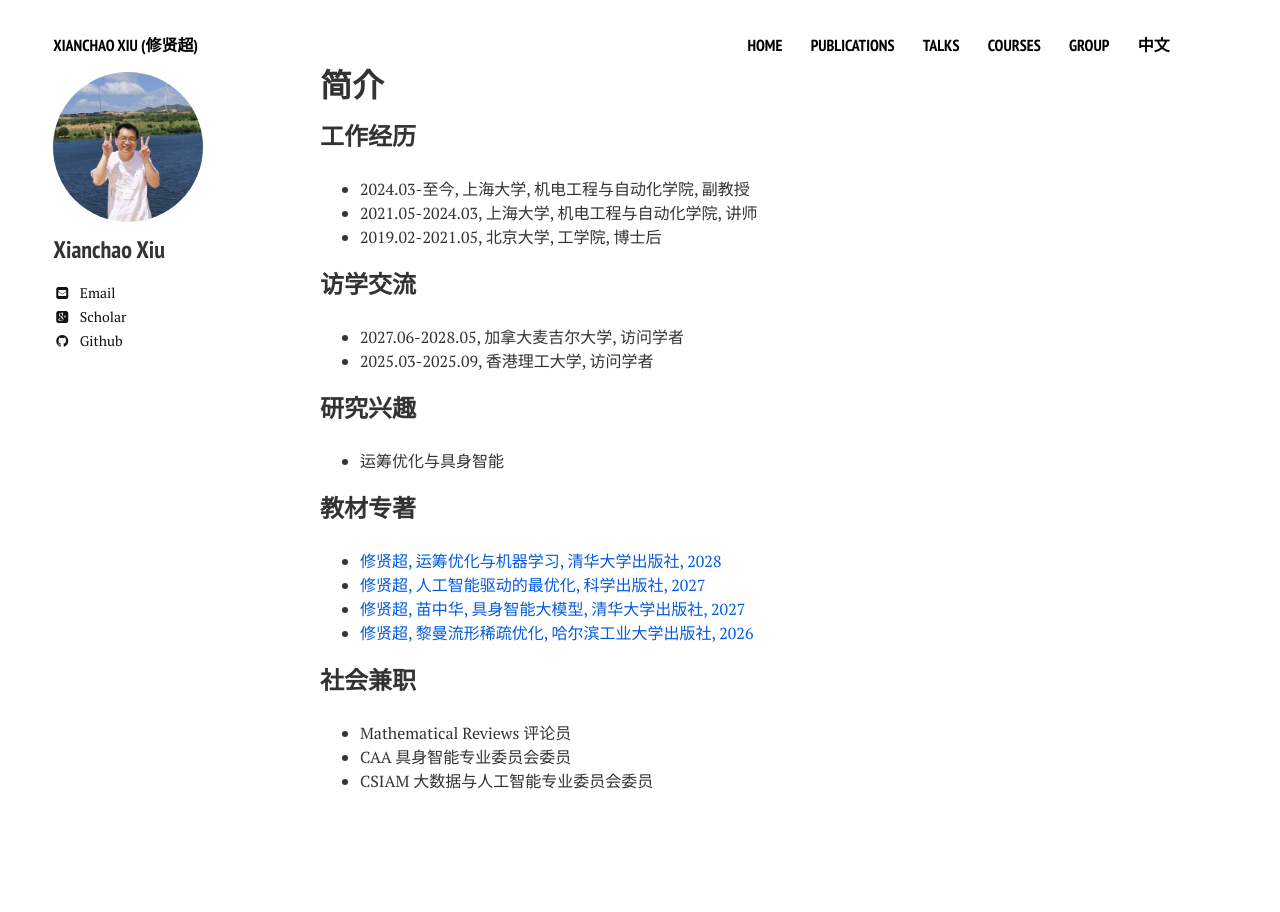
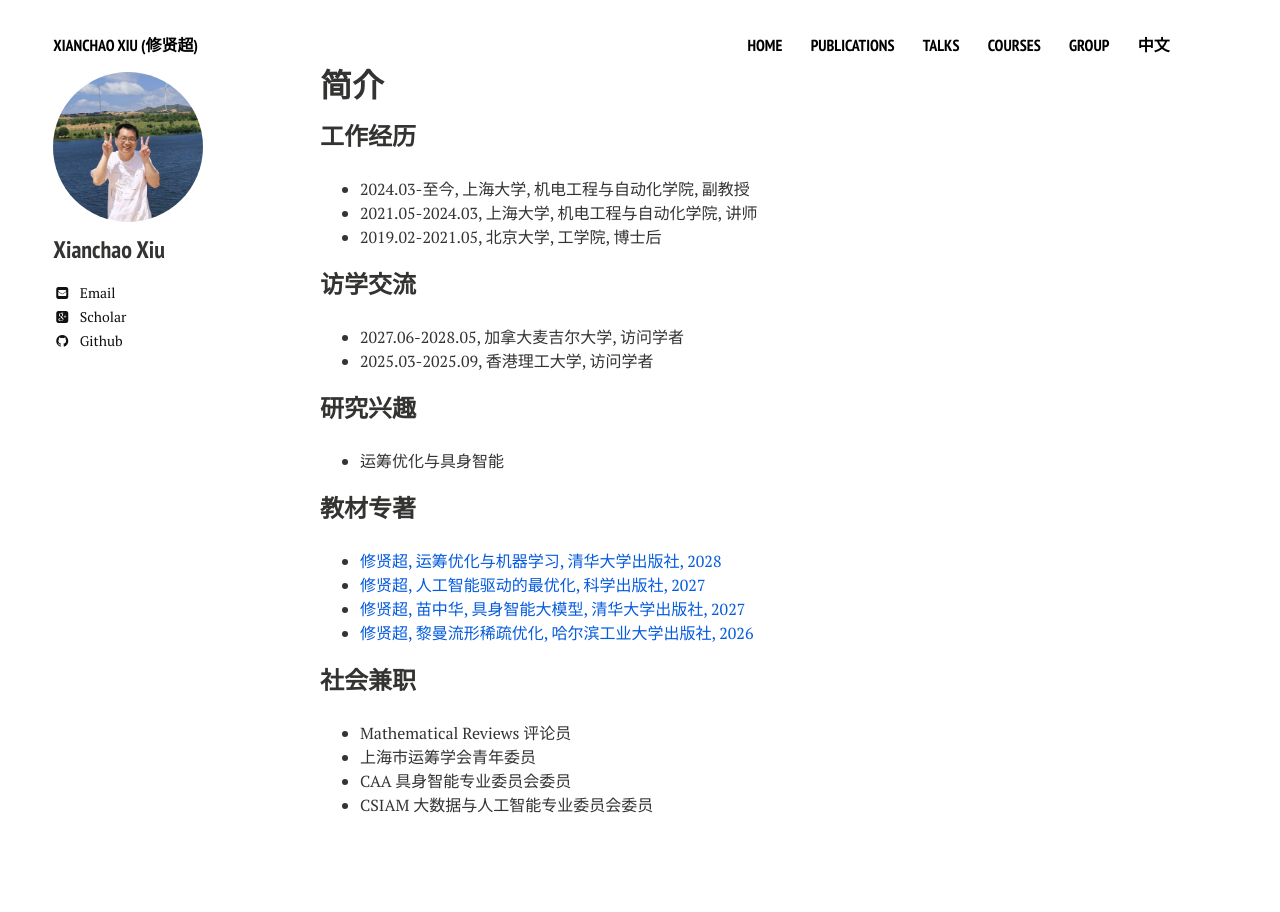
Before and after one commit to xianchaoxiu/xianchaoxiu.github.io, a Jekyll site: the page built from chinese/index.md, in a window 1280 px wide. Built offline with Jekyll 4.4.1, drawn with Linux system fonts in a browser that asks for light colours; nearby versions of some CDN libraries.

Commit message:
Update index.md

```diff
--- a/chinese/index.md
+++ b/chinese/index.md
@@ -32,5 +32,6 @@ share: false
 
 ### 社会兼职
 * Mathematical Reviews 评论员 <br>
+* 上海市运筹学会青年委员 <br>
 * CAA 具身智能专业委员会委员 <br>
 * CSIAM 大数据与人工智能专业委员会委员 <br>
```
